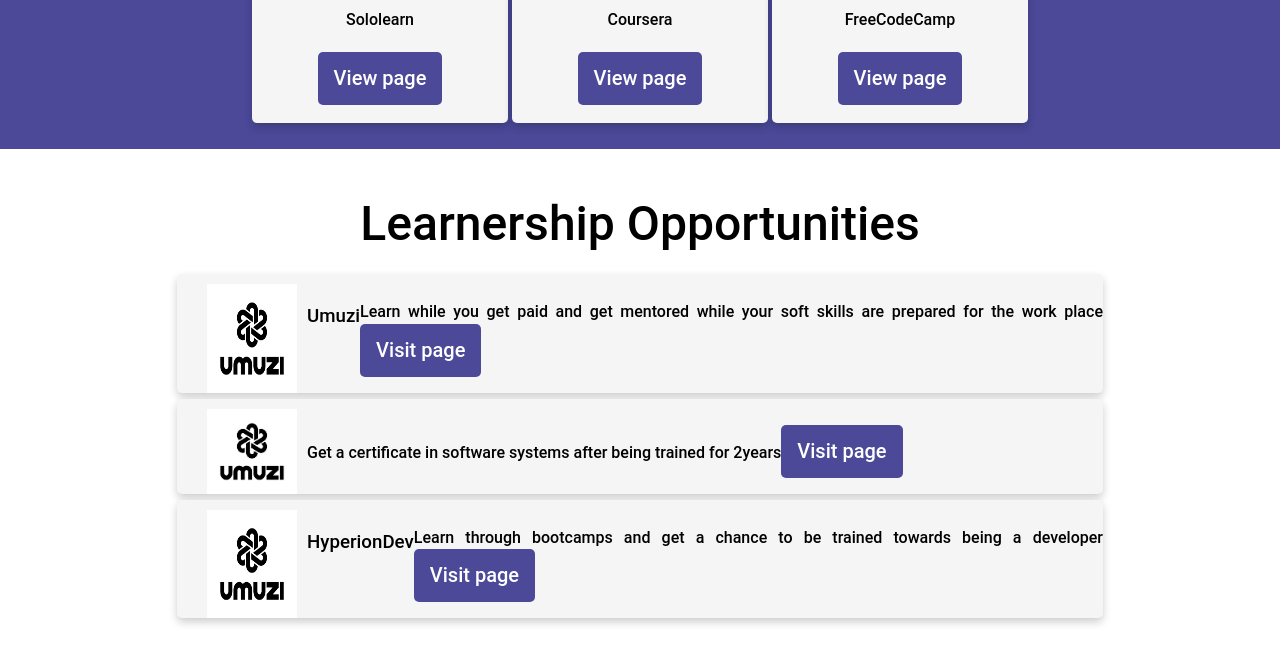
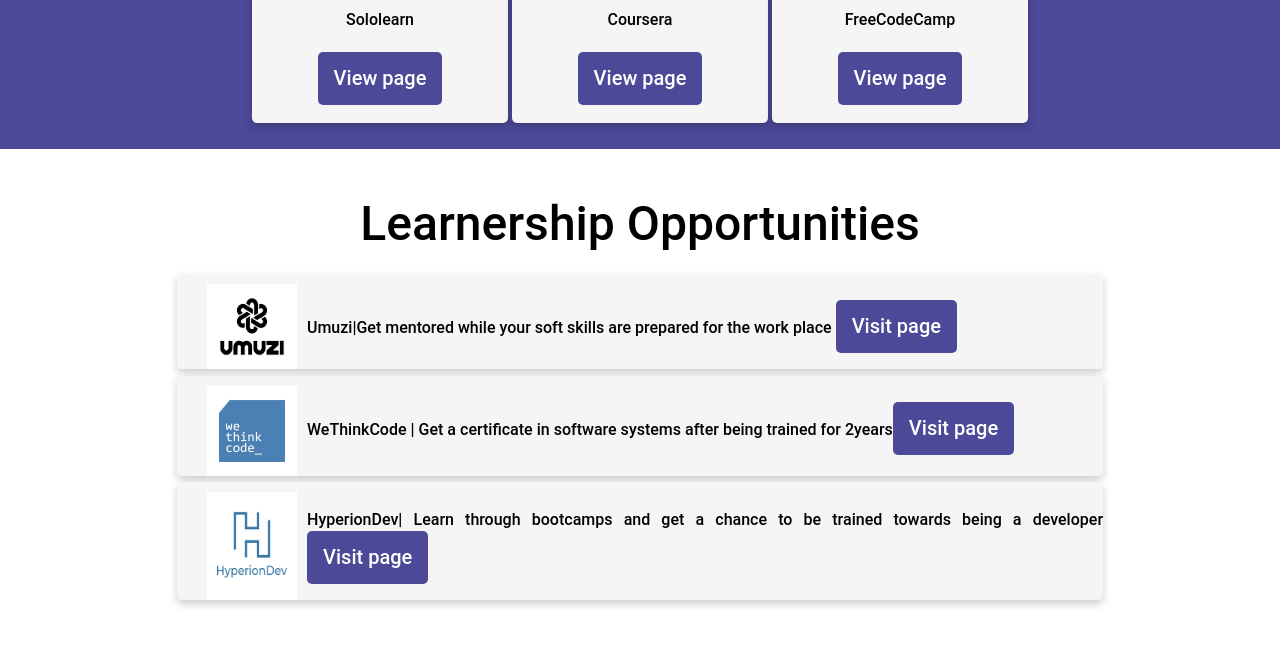
Before and after one commit to refilwe-m/Curiosity-Awards-Owls, a plain HTML site: page comsci.html in a window 1280 px wide. Shown: the part 1424-2088 px from the top of the page. Drawn offline with Linux system fonts and the light colour scheme.

Commit message:
tiny changes

```diff
--- a/comsci.html
+++ b/comsci.html
@@ -101,22 +101,19 @@
         <div class="cover">
             <div style="display:flex">
                 <img class="coIcon" src="images/companies/Umuzi.png" alt="" style="padding-right: 10px;">
-
-                <h3>Umuzi</h3>
-                <p>Learn while you get paid and get mentored while your soft skills are prepared for the work place <a class = "btn" href="https://www.umuzi.org/">Visit page</a></p>
+                <p><b>Umuzi|</b>Get mentored while your soft skills are prepared for the work place <a class = "btn" href="https://www.umuzi.org/">Visit page</a></p>
             </div>
         </div>
         <div class="cover">
             <div style="display:flex">
-                <img class="coIcon" src="images/companies/Umuzi.png" alt="" style="padding-right: 10px;">
-                <p>Get a certificate in software systems after being trained for 2years<a class = "btn" href="https://www.wethinkcode.co.za/">Visit page</a></p>
+                <img class="coIcon" src="images/companies/Wethinkcode.jpg" alt="" style="padding-right: 10px;">
+                <p><b>WeThinkCode | </b>Get a certificate in software systems after being trained for 2years<a class = "btn" href="https://www.wethinkcode.co.za/">Visit page</a></p>
             </div>
         </div>
         <div class="cover">
             <div style="display:flex">
-                <img class="coIcon" src="images/companies/Umuzi.png" alt="" style="padding-right: 10px;">
-                <h3>HyperionDev</h3>
-                <p>Learn through bootcamps and get a chance to be trained towards being a developer<a class = "btn" href="https://www.hyperiondev.com/">Visit page</a></p>
+                <img class="coIcon" src="images/companies/HyperionDev.jpg" alt="" style="padding-right: 10px;">
+                <p> <b>HyperionDev| </b>Learn through bootcamps and get a chance to be trained towards being a developer<a class = "btn" href="https://www.hyperiondev.com/">Visit page</a></p>
             </div>
         </div>
     </section>
```
